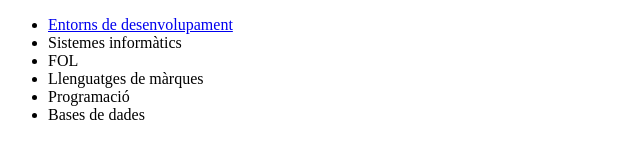
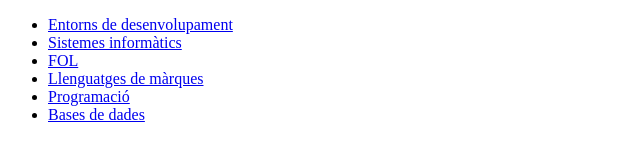
Before and after one commit to afernandezr37/tasca1.github.io, a plain HTML site: page index.html in a window 1280 px wide. Shown: the whole page, without its empty margins (0-640 px from the left). Drawn offline with Linux system fonts and the light colour scheme.

Commit message:
Update index.html

```diff
--- a/index.html
+++ b/index.html
@@ -19,11 +19,11 @@
 
         <ul>
             <li><a href="entorns.html"> Entorns de desenvolupament</a></li>
-            <li><a href="sistemes.html"></a>Sistemes informàtics</a></li>
-            <li><a href="fol.html"></a>FOL</a></li>
-            <li><a href="llenguatges.html"></a>Llenguatges de màrques</a></li>
-            <li><a href="programacio.html"></a>Programació</a></li>
-            <li><a href="bases.html"></a>Bases de dades</a></li>
+            <li><a href="sistemes.html">Sistemes informàtics</a></li>
+            <li><a href="fol.html">FOL</a></li>
+            <li><a href="llenguatges.html">Llenguatges de màrques</a></li>
+            <li><a href="programacio.html">Programació</a></li>
+            <li><a href="bases.html">Bases de dades</a></li>
         </ul>
     </body>
 </html>
```
